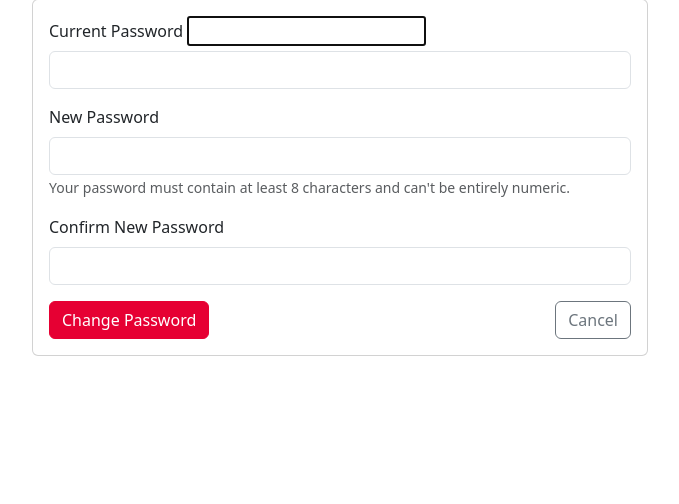
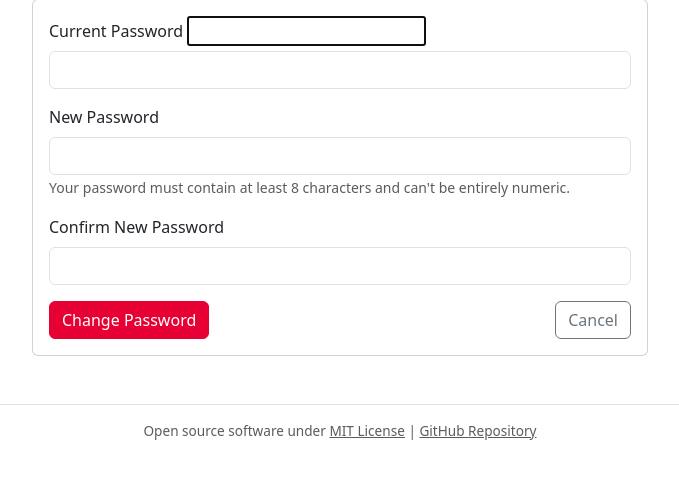
Before and after one commit to d-krupke/thesis-manager, a Django app: page /accounts/password_change/ in a window 1280 px wide. Shown: the part 155-659 px from the top of the page, without its empty margins (300-979 px from the left). Run offline with Django 5.2, Linux system fonts and the light colour scheme; the visitor is signed in with stand-in values (Sample User, id 1); parts of the project's set-up code (start-up, migrations or seed data) failed here and were passed over; some libraries are stand-ins or nearby versions.

Commit message:
ui: added a discreete footer with the github repo

```diff
--- a/theses/templates/base.html
+++ b/theses/templates/base.html
@@ -381,6 +381,13 @@
         {% endblock %}
     </div>
 
+    <footer class="text-center text-muted py-3 mt-5" style="font-size: 0.85rem; border-top: 1px solid #dee2e6;">
+        <div class="container">
+            Open source software under <a href="https://opensource.org/licenses/MIT" target="_blank" rel="noopener noreferrer" class="text-muted">MIT License</a> |
+            <a href="https://github.com/d-krupke/thesis-manager" target="_blank" rel="noopener noreferrer" class="text-muted">GitHub Repository</a>
+        </div>
+    </footer>
+
     <script src="{% static 'js/bootstrap.bundle.min.js' %}"></script>
     {% block extra_js %}{% endblock %}
 </body>
```
